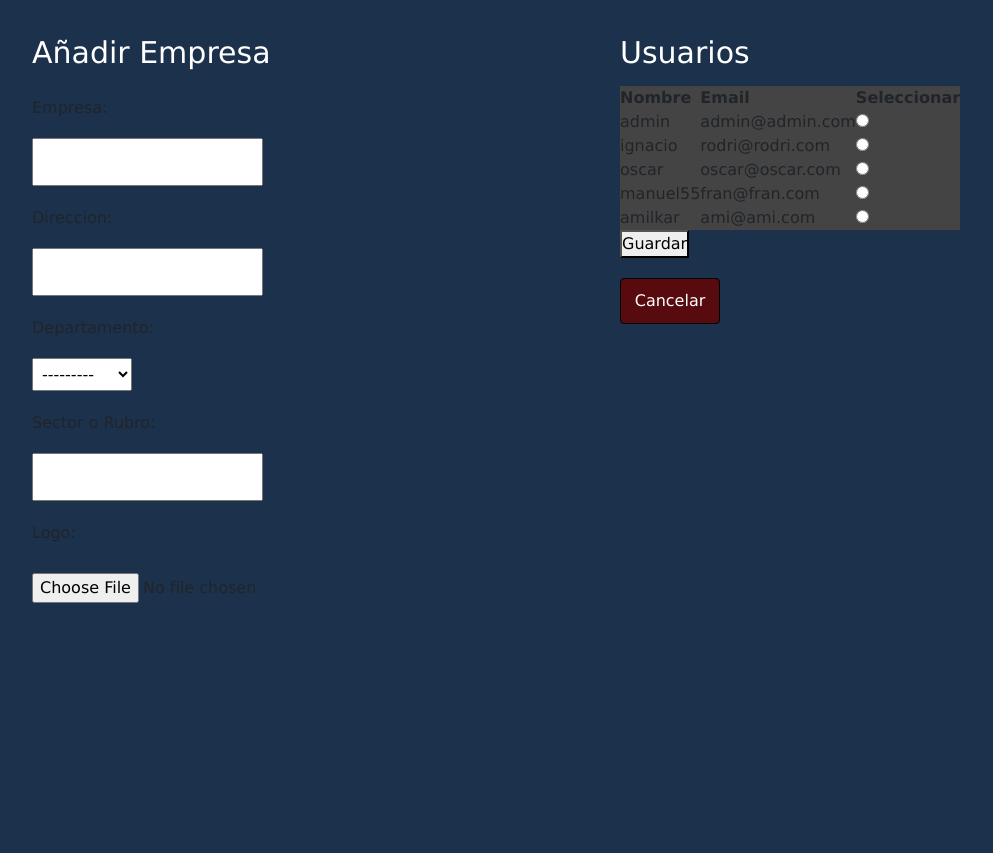
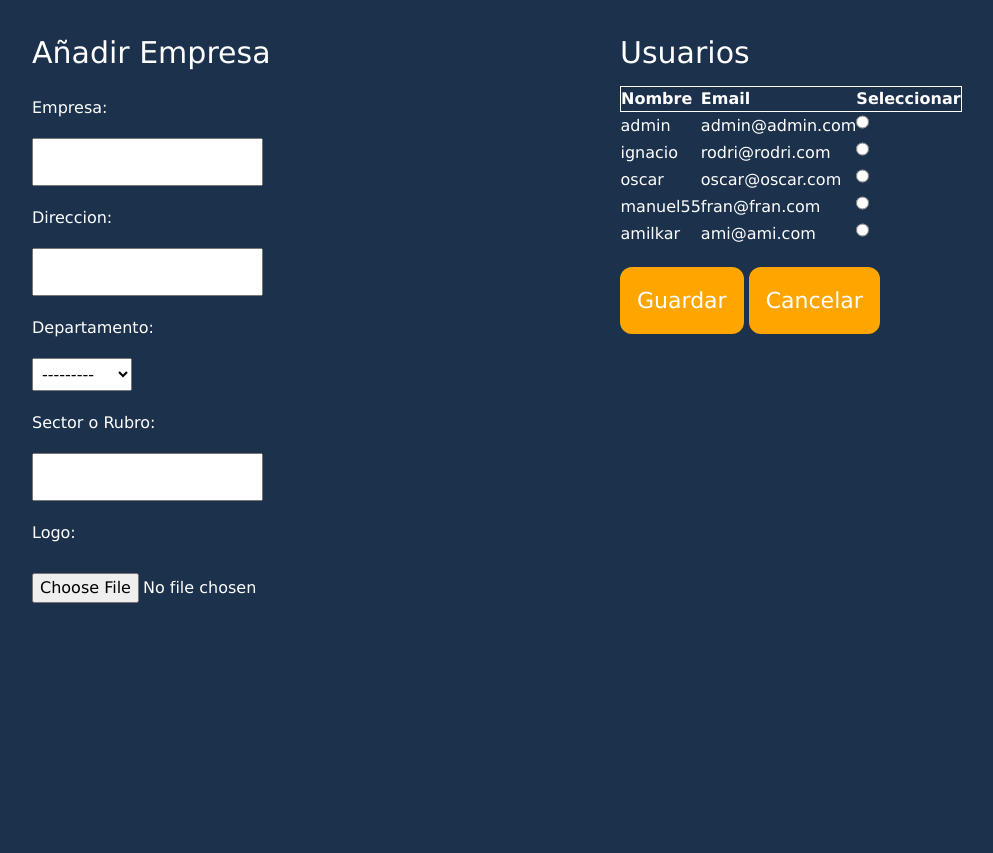
Before and after one commit to dayler23/Proyecto-ICAM, a Django app: a page that uses record/templates/company/add_company.html in a window 1280 px wide. Shown: the part 246-1099 px from the top of the page, without its empty margins (25-1018 px from the left). Run offline with Django 5.2, Linux system fonts and the light colour scheme; a user stored in the database is signed in; data comes from the database, SQL or seed files in the repository; both versions use the stored data as it was after the commit; some libraries are stand-ins or nearby versions.

Commit message:
mejorar add y edit company P2

```diff
--- a/mainapp/static/css/styles.css
+++ b/mainapp/static/css/styles.css
@@ -170,7 +170,7 @@ background: #1c314c;
 .alert{
     padding: 20px;
     background-color: #f2911ac7;
-    color: #1c314c;
+    color: white;
     font-size: 30px;
     border-radius: 20px;
 
@@ -411,7 +411,38 @@ footer{
     margin: 4px;
     cursor: pointer;
     border-radius: 12px; /* bordes redondeados */
+}/*añadir empresa*/
+.add-button ,.cancel-button {
+    background-color: orange; /* color de fondo */
+    border: none;
+    color: white; /* color del texto */
+    padding: 15px; /* tamaño del botón */
+    text-align: center;
+    text-decoration: none;
+    display: inline-block;
+    font-size: 22px;
+    margin-top: 20px;
+    cursor: pointer;
+    border-radius: 12px; /* bordes redondeados */
+    border: 2px solid orange;
+
+
+
 }
+.add-button:hover{
+    background-color: orange; /* color de fondo */
+    color: white;
+
+
+}
+.cancel-button:hover{
+    background-color: orange; /* color de fondo */
+    color: white;
+
+
+}
+
+
 /*form añadir empresa*/
 /* Estilo para la ventana de fondo */
 .modal {
@@ -593,14 +624,11 @@ footer{
 /*btn añadir area*/
 .btn-add {
     display: block; /* Hace que el enlace ocupe toda la fila */
-
     text-align: center; /* Centrado */
     padding: 10px; /* Espaciado */
 }
 
 /*detail.html*/
-
-
 .position-container {
     display: flex;
     justify-content: space-between;
@@ -639,3 +667,22 @@ footer{
 .sector:first-letter {
     text-transform: uppercase;
   }
+
+.btn-eva{
+    background-color: #ff8000e2; /* Naranja */
+    border: none;
+    color: white;
+    padding: 10px;
+    text-align: center;
+    text-decoration: none;
+    display: inline-block;
+    font-size: 16px;
+    margin: 4px;
+    cursor: pointer;
+    border-radius: 5px;
+    width: 130px;
+  }
+
+  .btn-eva:hover{
+   background-color: orange;
+  }
--- a/mainapp/templates/mainapp/index.html
+++ b/mainapp/templates/mainapp/index.html
@@ -27,7 +27,7 @@
         {% endif %}
         <!-- Formulario de búsqueda -->
         <form method="get" action="{% url 'search_company' user.id %}" style="display: flex; align-items: center;">
-            <input type="text" name="q" placeholder="Buscar empresa" style="margin: 5px; padding: 15px; border-radius: 50px;">
+            <input type="text" name="q" placeholder="Buscar empresa" style="margin: 5px; padding: 15px; border-radius: 50px;font-size:22px">
             <button class="form-button" type="submit" style="margin: 5px; padding: 8px;border:0;"><i class="fas fa-search"></i></button>
 
 
--- a/record/templates/company/add_company.html
+++ b/record/templates/company/add_company.html
@@ -2,9 +2,9 @@
 {% block content %}
 <div style="display: flex;">
     <!-- Columna izquierda: Formulario de la empresa -->
-    <div style="flex: 50%; padding: 5px;">
+    <div style="flex: 50%; padding: 5px;"></hr>
         <h1>Añadir Empresa</h1>
-        <form method="post" enctype="multipart/form-data">
+        <form method="post" enctype="multipart/form-data" style="color:white;">
             {% csrf_token %}
             {{ form.name.label_tag }} {{ form.name }}
             {{ form.address.label_tag }} {{ form.address }}
@@ -17,22 +17,25 @@
     <!-- Columna derecha: Tabla de usuarios -->
     <div style="flex: 50%; padding: 5px;">
         <h2>Usuarios</h2>
-        <table>
-            <tr>
+        <table style="background:#1c314c;color:white;">
+            <tr style=" border:1px solid white;text-aling:center;">
                 <th>Nombre</th>
                 <th>Email</th>
                 <th>Seleccionar</th>
+
+
             </tr>
             {% for user in users %}
             <tr>
                 <td>{{ user.username }}</td>
                 <td>{{ user.email }}</td>
-                <td><input type="radio" name="userRadio" value="{{ user.id }}"></td>
+
+                <td><input style="height:20px ;"type="radio" name="userRadio" value="{{ user.id }}"></td>
             </tr>
             {% endfor %}
         </table>
-        <button type="submit">Guardar</button>
-        <a href="{% url 'index' %}" class="btn btn-default">Cancelar</a>
+            <button class="add-button" type="submit">Guardar</button>
+            <a href="{% url 'index' %}" class="cancel-button" >Cancelar</a>
         </form>
     </div>
 </div>
```
Also changed, not shown: record/templates/company/edit_company.html (+7 -5 lines), record/templates/positions/detail.html (+6 -5 lines), record/templates/positions/list.html (+5 -4 lines), record/templates/positions/positions.html (+14 -14 lines), db.sqlite3, media/companies/BLOQUES.drawio.png (added), media/companies/BLOQUES.drawio_lpY91hH.png (added), media/companies/icam.png (added), media/companies/pil_A0LRGI3.png (added), media/companies/pil_A5nuhkC.png (added), media/companies/pil_u2KXrFR.png (added), media/positions/BLOQUES.drawio_MnfTZow.png (added), media/positions/descarga_2_7M7tbtV.png (added), media/positions/pil_DRiJcVD.png (added).
